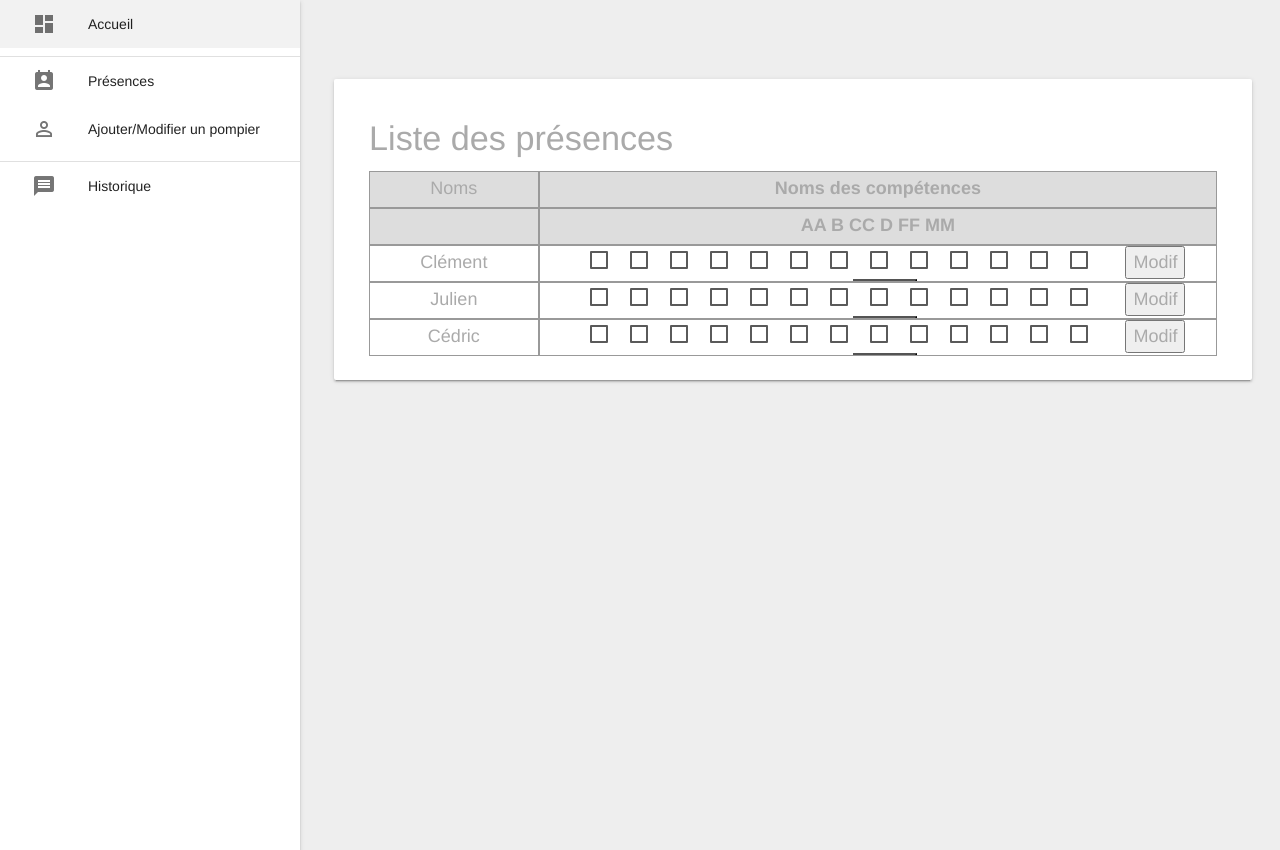
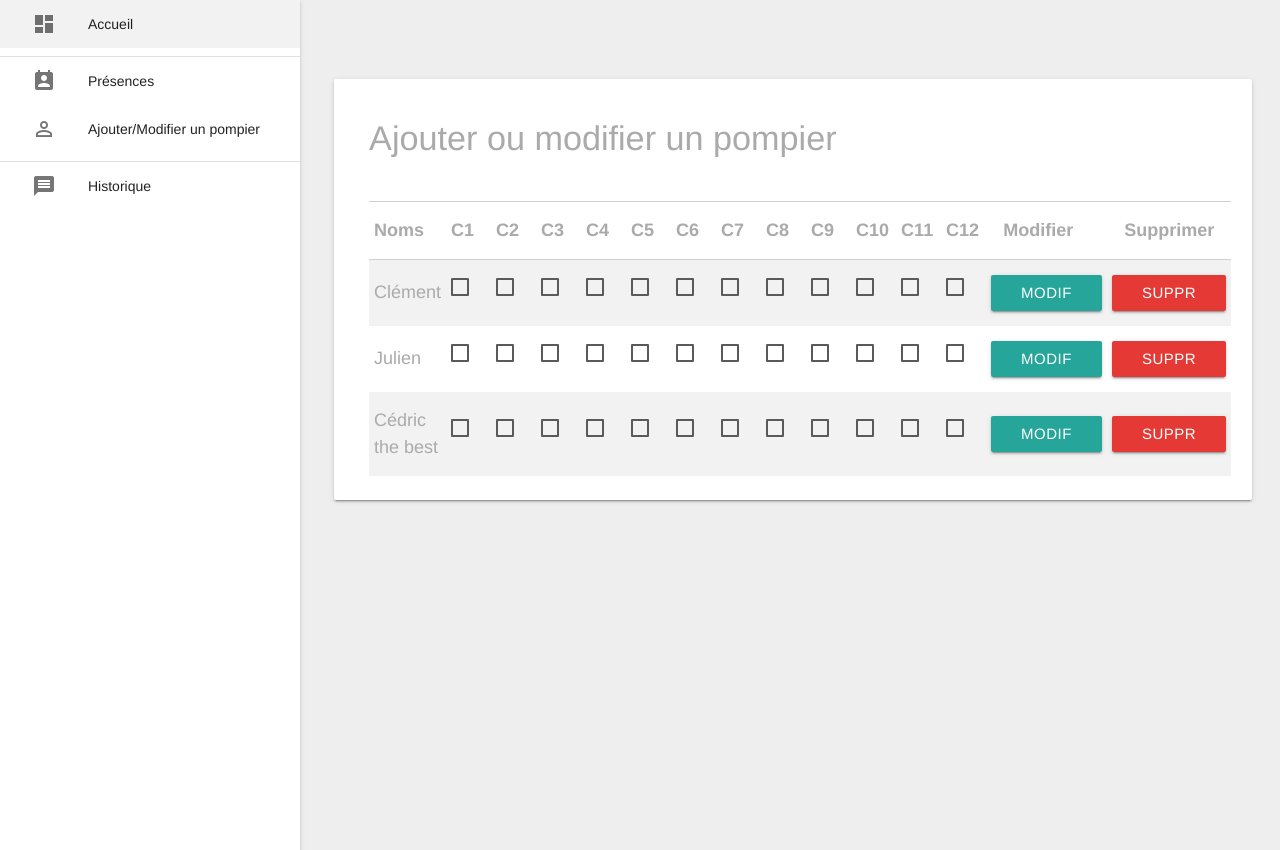
Before and after one commit to jusolibre/ProjetPompier, a PHP site: template app/templates/addPompier.twig in a window 1280 px wide. Run offline with PHP 8.4, Linux system fonts and the light colour scheme; the template is opened without the code that fills it, so the values that code supplies are empty; some libraries are stand-ins or nearby versions.

Commit message:
mise en forme

```diff
--- a/app/templates/addPompier.twig
+++ b/app/templates/addPompier.twig
@@ -5,7 +5,7 @@
 <style>
 
 
-.rTable {
+	/*.rTable {
 		display: block;
 		width: 100%;
 	}
@@ -34,120 +34,140 @@
 	}
 	.titre{
 		width: 80%;
+	}*/
+	.tableNoms{
+		width: 15%;
 	}
 
 
 </style>
 
-<h4>Liste des présences</h4>
-<div class="rTable">
-	<div class="rTableRow">
-		<div class="rTableHead"><strong>Noms</strong></div>
-		<div class="rTableHead titre"><span style="font-weight: bold;">Noms des compétences</span></div>
-	</div>
-	<div class="rTableRow">
-		<div class="rTableHead"><strong></strong></div>
-		<div class="rTableHead titre"><span style="font-weight: bold;">AA B CC D FF MM</span></div>
-	</div>
-	<div class="rTableRow">
-		<div class="rTableCell">Clément</div>
-			<div class="rTableCell titre">
-	      	<input type="checkbox" id="cbox1a" value="checkbox"><label for="cbox1a" style="margin-left: 20px;">
-			</label>
-			<input type="checkbox" id="cbox2a" value="checkbox"><label for="cbox2a">
-			</label>
-			<input type="checkbox" id="cbox3a" value="checkbox"><label for="cbox3a">
-			</label>
-			<input type="checkbox" id="cbox4a" value="checkbox"><label for="cbox4a">
-			</label>
-			<input type="checkbox" id="cbox5a" value="checkbox"><label for="cbox5a">
-			</label>
-			<input type="checkbox" id="cbox6a" value="checkbox"><label for="cbox6a">
-			</label>
-			<input type="checkbox" id="cbox7a" value="checkbox"><label for="cbox7a">
-			</label>
-			<input type="checkbox" id="cbox8a" value="checkbox"><label for="cbox8a">
-			</label>
-			<input type="checkbox" id="cbox9a" value="checkbox"><label for="cbox9a">
-			</label>
-			<input type="checkbox" id="cbox10a" value="checkbox"><label for="cbox10a">
-			</label>
-			<input type="checkbox" id="cbox11a" value="checkbox"><label for="cbox11a">
-			</label>
-			<input type="checkbox" id="cbox12a" value="checkbox"><label for="cbox12a">
-			</label>
-			<input type="checkbox" id="cbox13a" value="checkbox"><label for="cbox13a">
-			</label>
-			<button style="margin-left: 15px;top: -5.5px;position: relative;">Modif</button>
-			<button class="btn-medium red" style="margin-left: 15px;top: -5.5px;position: relative;" >Suppr</button>
-			</div>
-		</div>
-		<div class="rTableRow">
-			<div class="rTableCell">Julien</div>
-			<div class="rTableCell titre">
-	      	<input type="checkbox" id="cbox1b" value="checkbox"><label for="cbox1b" style="margin-left: 20px;">
-			</label>
-			<input type="checkbox" id="cbox2b" value="checkbox"><label for="cbox2b">
-			</label>
-			<input type="checkbox" id="cbox3b" value="checkbox"><label for="cbox3b">
-			</label>
-			<input type="checkbox" id="cbox4b" value="checkbox"><label for="cbox4b">
-			</label>
-			<input type="checkbox" id="cbox5b" value="checkbox"><label for="cbox5b">
-			</label>
-			<input type="checkbox" id="cbox6b" value="checkbox"><label for="cbox6b">
-			</label>
-			<input type="checkbox" id="cbox7b" value="checkbox"><label for="cbox7b">
-			</label>
-			<input type="checkbox" id="cbox8b" value="checkbox"><label for="cbox8b">
-			</label>
-			<input type="checkbox" id="cbox9b" value="checkbox"><label for="cbox9b">
-			</label>
-			<input type="checkbox" id="cbox10b" value="checkbox"><label for="cbox10b">
-			</label>
-			<input type="checkbox" id="cbox11b" value="checkbox"><label for="cbox11b">
-			</label>
-			<input type="checkbox" id="cbox12b" value="checkbox"><label for="cbox12b">
-			</label>
-			<input type="checkbox" id="cbox13b" value="checkbox"><label for="cbox13b">
-			</label>
-			<button style="margin-left: 15px;top: -5.5px;position: relative;">Modif</button>
-			<button class="btn-medium red" style="margin-left: 15px;top: -5.5px;position: relative;" >Suppr</button>
-			</div>
+<h4>Ajouter ou modifier un pompier</h4>
 
-		</div>
-		<div class="rTableRow">
-			<div class="rTableCell">Cédric</div>
-			<div class="rTableCell titre valign">
-	      	<input type="checkbox" id="cbox1a1" value="checkbox"><label for="cbox1a1" style="margin-left: 20px;">
-			</label>
-			<input type="checkbox" id="cbox2a1" value="checkbox"><label for="cbox2a1">
-			</label>
-			<input type="checkbox" id="cbox3a1" value="checkbox"><label for="cbox3a1">
-			</label>
-			<input type="checkbox" id="cbox4a1" value="checkbox"><label for="cbox4a1">
-			</label>
-			<input type="checkbox" id="cbox5a1" value="checkbox"><label for="cbox5a1">
-			</label>
-			<input type="checkbox" id="cbox6a1" value="checkbox"><label for="cbox6a1">
-			</label>
-			<input type="checkbox" id="cbox7a1" value="checkbox"><label for="cbox7a1">
-			</label>
-			<input type="checkbox" id="cbox8a1" value="checkbox"><label for="cbox8a1">
-			</label>
-			<input type="checkbox" id="cbox9a1" value="checkbox"><label for="cbox9a1">
-			</label>
-			<input type="checkbox" id="cbox10a1" value="checkbox"><label for="cbox10a1">
-			</label>
-			<input type="checkbox" id="cbox11a1" value="checkbox"><label for="cbox11a1">
-			</label>
-			<input type="checkbox" id="cbox12a1" value="checkbox"><label for="cbox12a1">
-			</label>
-			<input type="checkbox" id="cbox13a1" value="checkbox"><label for="cbox13a1">
-			</label>
-			<button style="margin-left: 15px;top: -5.5px;position: relative;">Modif</button>
-			<button class="btn-medium red" style="margin-left: 15px;top: -5.5px;position: relative;">Suppr</button></div>
-			</div>
-		</div>
-</div>
+<table class="striped">
+	<thead>
+		<tr>
+			<th class="tableNoms"></th>
+
+			<th></th>
+		</tr>
+	</thead>
+	<thead>
+		<tr>
+			<th class="tableNoms">Noms</th>
+
+			<th>C1</th>
+			<th>C2</th>
+			<th>C3</th>
+			<th>C4</th>
+			<th>C5</th>
+			<th>C6</th>
+			<th>C7</th>
+			<th>C8</th>
+			<th>C9</th>
+			<th>C10</th>
+			<th>C11</th>
+			<th>C12</th>
+			<th style="padding-left: 2%;">Modifier</th>
+			<th style="padding-left: 2%;">Supprimer</th>
+
+		</tr>
+	</thead>
+	<tbody>
+		<tr>
+			<td class="tableNoms">Clément</td>
+
+			<td><input type="checkbox" id="cbox1a1" value="checkbox"><label for="cbox1a1" >
+			</label></td>
+			<td><input type="checkbox" id="cbox2a1" value="checkbox"><label for="cbox2a1">
+			</label></td>
+			<td><input type="checkbox" id="cbox3a1" value="checkbox"><label for="cbox3a1">
+			</label></td>
+			<td><input type="checkbox" id="cbox4a1" value="checkbox"><label for="cbox4a1">
+			</label></td>
+			<td><input type="checkbox" id="cbox5a1" value="checkbox"><label for="cbox5a1">
+			</label></td>
+			<td><input type="checkbox" id="cbox6a1" value="checkbox"><label for="cbox6a1">
+			</label></td>
+			<td><input type="checkbox" id="cbox7a1" value="checkbox"><label for="cbox7a1">
+			</label></td>
+			<td><input type="checkbox" id="cbox8a1" value="checkbox"><label for="cbox8a1">
+			</label></td>
+			<td><input type="checkbox" id="cbox9a1" value="checkbox"><label for="cbox9a1">
+			</label></td>
+			<td><input type="checkbox" id="cbox10a1" value="checkbox"><label for="cbox10a1">
+			</label></td>
+			<td><input type="checkbox" id="cbox11a1" value="checkbox"><label for="cbox11a1">
+			</label></td>
+			<td><input type="checkbox" id="cbox12a1" value="checkbox"><label for="cbox12a1">
+			</label></td>
+			<td><button class="waves-effect waves-light btn">Modif</button></td>
+			<td><button class="waves-effect red darken-1 btn" >Suppr</button></td>
+		</tr>
+
+		<tr>
+			<td class="tableNoms">Julien</td>
+
+			<td><input type="checkbox" id="cbox1a1" value="checkbox"><label for="cbox1a1">
+			</label></td>
+			<td><input type="checkbox" id="cbox2a1" value="checkbox"><label for="cbox2a1">
+			</label></td>
+			<td><input type="checkbox" id="cbox3a1" value="checkbox"><label for="cbox3a1">
+			</label></td>
+			<td><input type="checkbox" id="cbox4a1" value="checkbox"><label for="cbox4a1">
+			</label></td>
+			<td><input type="checkbox" id="cbox5a1" value="checkbox"><label for="cbox5a1">
+			</label></td>
+			<td><input type="checkbox" id="cbox6a1" value="checkbox"><label for="cbox6a1">
+			</label></td>
+			<td><input type="checkbox" id="cbox7a1" value="checkbox"><label for="cbox7a1">
+			</label></td>
+			<td><input type="checkbox" id="cbox8a1" value="checkbox"><label for="cbox8a1">
+			</label></td>
+			<td><input type="checkbox" id="cbox9a1" value="checkbox"><label for="cbox9a1">
+			</label></td>
+			<td><input type="checkbox" id="cbox10a1" value="checkbox"><label for="cbox10a1">
+			</label></td>
+			<td><input type="checkbox" id="cbox11a1" value="checkbox"><label for="cbox11a1">
+			</label></td>
+			<td><input type="checkbox" id="cbox12a1" value="checkbox"><label for="cbox12a1">
+			</label></td>
+			<td><button class="waves-effect waves-light btn">Modif</button></td>
+			<td><button class="waves-effect red darken-1 btn" >Suppr</button></td>
+</tr>
+
+<tr>
+	<td class="tableNoms">Cédric the best</td>
+
+	<td><input type="checkbox" id="cbox1a1" value="checkbox"><label for="cbox1a1">
+	</label></td>
+	<td><input type="checkbox" id="cbox2a1" value="checkbox"><label for="cbox2a1">
+	</label></td>
+	<td><input type="checkbox" id="cbox3a1" value="checkbox"><label for="cbox3a1">
+	</label></td>
+	<td><input type="checkbox" id="cbox4a1" value="checkbox"><label for="cbox4a1">
+	</label></td>
+	<td><input type="checkbox" id="cbox5a1" value="checkbox"><label for="cbox5a1">
+	</label></td>
+	<td><input type="checkbox" id="cbox6a1" value="checkbox"><label for="cbox6a1">
+	</label></td>
+	<td><input type="checkbox" id="cbox7a1" value="checkbox"><label for="cbox7a1">
+	</label></td>
+	<td><input type="checkbox" id="cbox8a1" value="checkbox"><label for="cbox8a1">
+	</label></td>
+	<td><input type="checkbox" id="cbox9a1" value="checkbox"><label for="cbox9a1">
+	</label></td>
+	<td><input type="checkbox" id="cbox10a1" value="checkbox"><label for="cbox10a1">
+	</label></td>
+	<td><input type="checkbox" id="cbox11a1" value="checkbox"><label for="cbox11a1">
+	</label></td>
+	<td><input type="checkbox" id="cbox12a1" value="checkbox"><label for="cbox12a1">
+	</label></td>
+	<td><button class="waves-effect waves-light btn">Modif</button></td>
+	<td><button class="waves-effect red darken-1 btn" >Suppr</button></td>
+</tr>
+</tbody>
+</table>
+
+
 {% endblock %}
```
Lines whose indentation alone changed are shown as unchanged.
